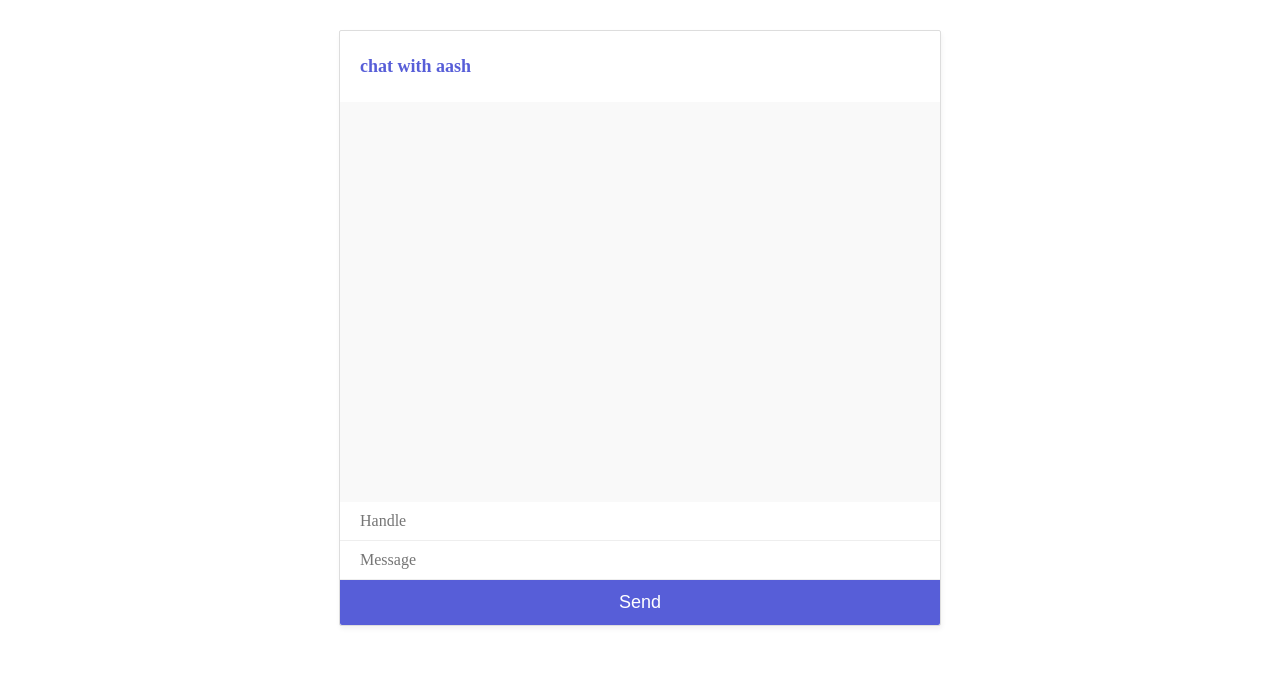
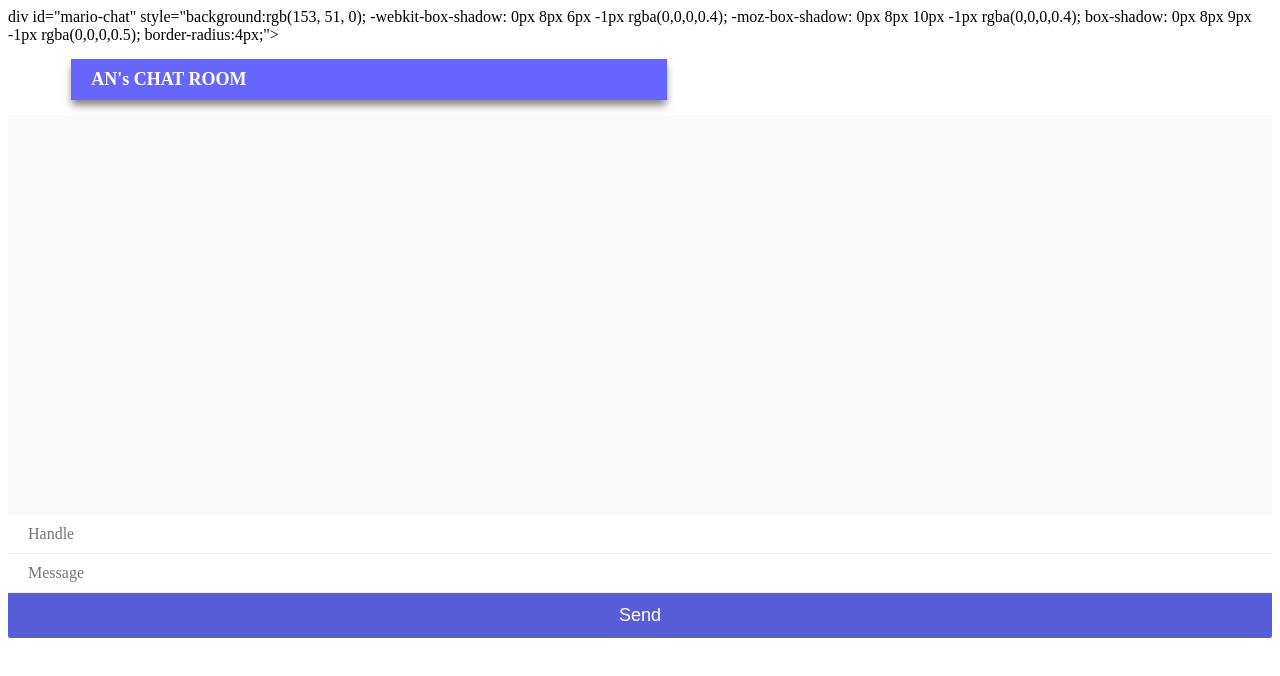
Before and after one commit to ankm1998/every1, a website: page public/index.html in a window 1280 px wide. Drawn offline with nearby package versions, Linux system fonts and the light colour scheme; no server answers.

Commit message:
Update index.html

```diff
--- a/public/index.html
+++ b/public/index.html
@@ -8,8 +8,12 @@
     </head>
     <body>
 
-        <div id="mario-chat">
-            <h2>chat with aash</h2>
+        div id="mario-chat" style="background:rgb(153, 51, 0); -webkit-box-shadow: 0px 8px 6px -1px rgba(0,0,0,0.4);
+-moz-box-shadow: 0px 8px 10px -1px rgba(0,0,0,0.4);
+box-shadow: 0px 8px 9px -1px rgba(0,0,0,0.5); border-radius:4px;">
+            <h2 style="background:rgb(102, 102, 255); color:white; width:44%; margin-left:5%; -webkit-box-shadow: 0px 8px 15px -1px rgba(0,0,0,0.71);
+-moz-box-shadow: 0px 8px 15px -1px rgba(0,0,0,0.71);
+box-shadow: 0px 6px 8px -1px rgba(0,0,0,0.5);">AN's CHAT ROOM</h2>
             <div id="chat-window">
                 <div id="output"></div>
                 <div id="feedback"></div>
```
